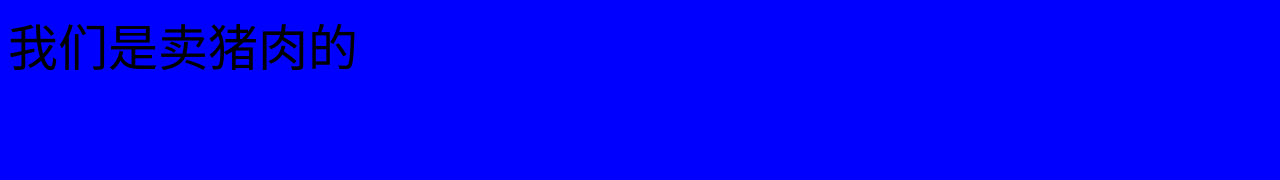
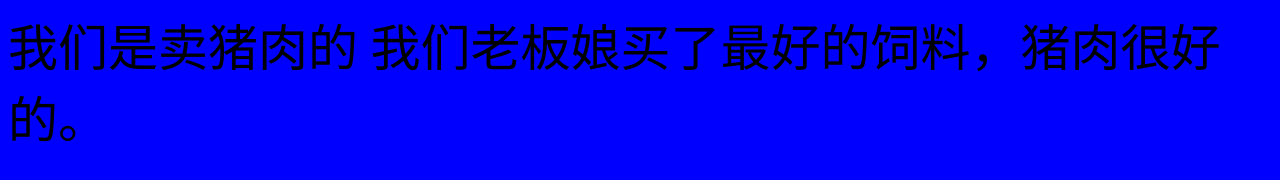
Before and after one commit to piterzzhang/git-demo1, a plain HTML site: page index.html in a window 1280 px wide. Drawn offline with Linux system fonts and the light colour scheme.

Commit message:
老板娘要的版本

```diff
--- a/index.html
+++ b/index.html
@@ -11,6 +11,7 @@
 
 <body>
     我们是卖猪肉的
+    我们老板娘买了最好的饲料，猪肉很好的。
 </body>
 
 </html>
```
